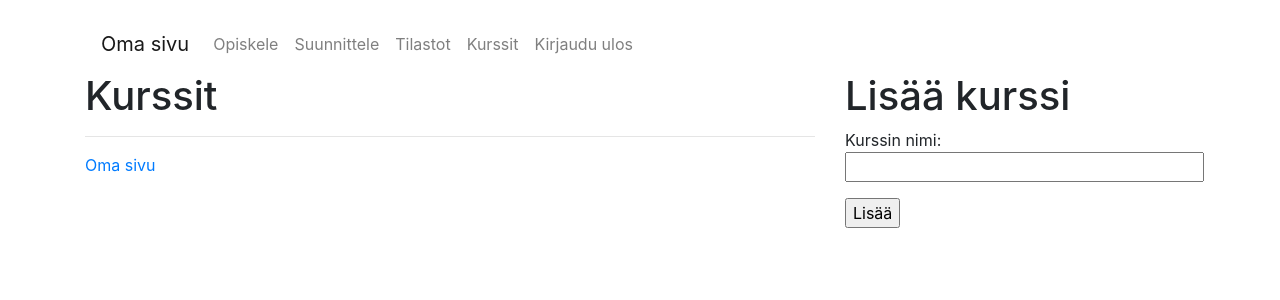
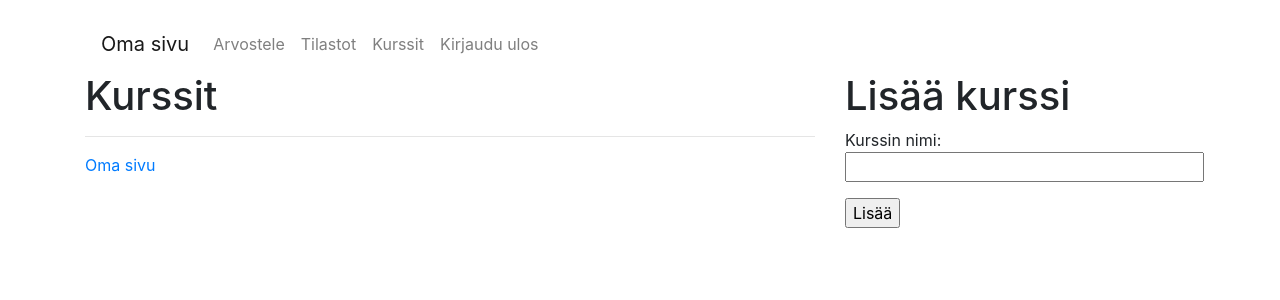
Before and after one commit to amalia53/tsoha-studytracker, a Flask app: template templates/courses.html in a window 1280 px wide. Shown: the top 300 px of the page. Run offline with Flask 2, Linux system fonts and the light colour scheme; the template is opened without the code that fills it, so the values that code supplies are empty; some libraries are stand-ins or nearby versions.

Commit message:
ulkoasua

```diff
--- a/templates/courses.html
+++ b/templates/courses.html
@@ -4,13 +4,10 @@
 <p>
 <div class="container">
   <nav class="navbar navbar-expand-sm navbar-light">
-    {% if session.role == "student" %}
+    <ul class="navbar-nav">
+        {% if session.role == "student" %}
     <a class="navbar-brand" href="/student">Oma sivu</a>
-    {% else %}
-    <a class="navbar-brand" href="/teacher">Oma sivu</a>
-    {% endif %}
-    <ul class="navbar-nav">
-      <li class="nav-item">
+    <li class="nav-item">
         <a class="nav-link" href="/study">Opiskele</a>
       </li>
       <li class="nav-item">
@@ -19,6 +16,15 @@
       <li class="nav-item">
         <a class="nav-link" href="/stats">Tilastot</a>
       </li>
+    {% else %}
+    <a class="navbar-brand" href="/teacher">Oma sivu</a>
+    <li class="nav-item">
+        <a class="nav-link" href="/grade">Arvostele</a>
+      </li>
+    <li class="nav-item">
+        <a class="nav-link" href="/teacherstats">Tilastot</a>
+      </li>
+    {% endif %}
       <li class="nav-item">
         <a class="nav-link" href="/courses">Kurssit</a>
       </li>
```
